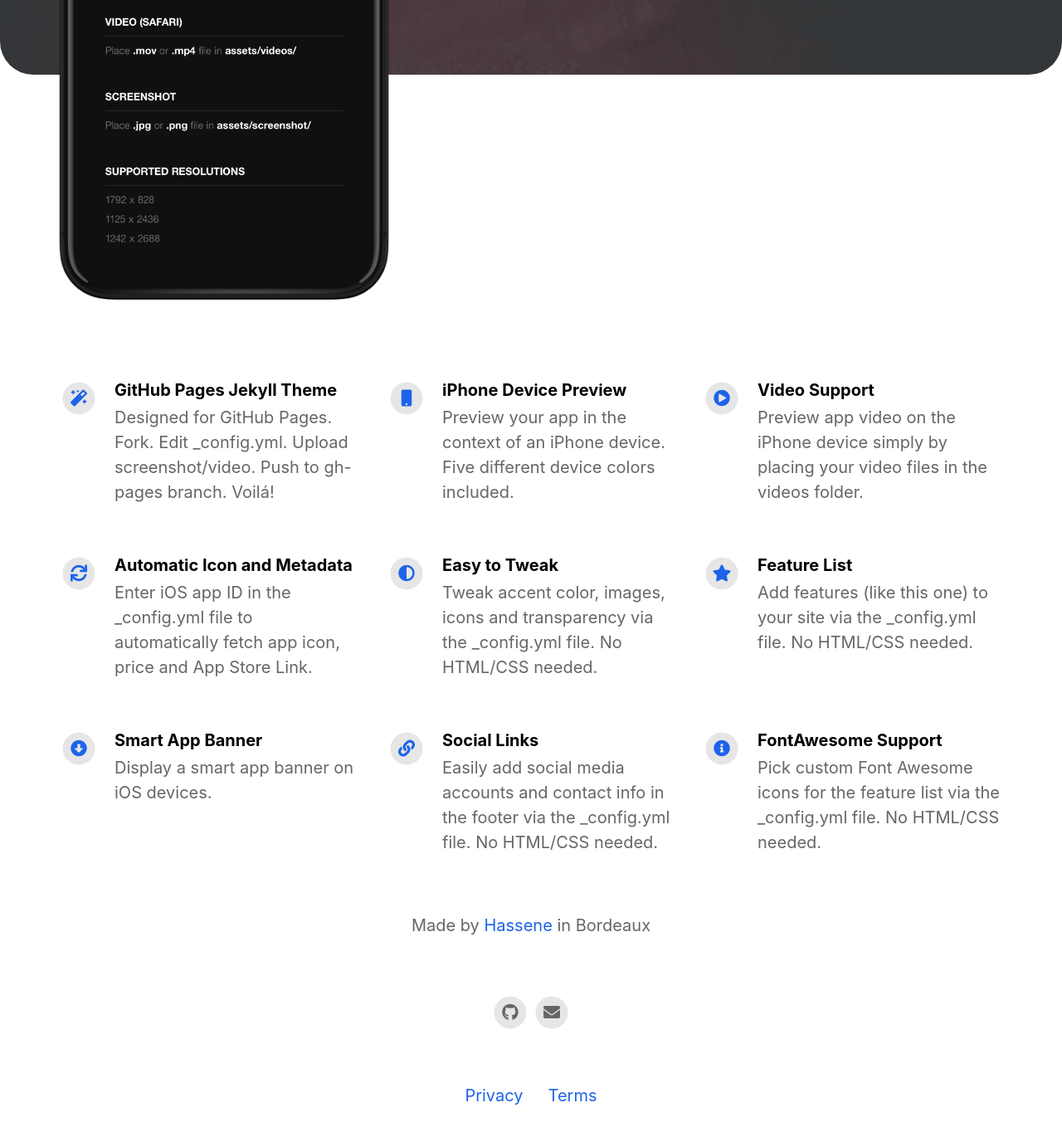
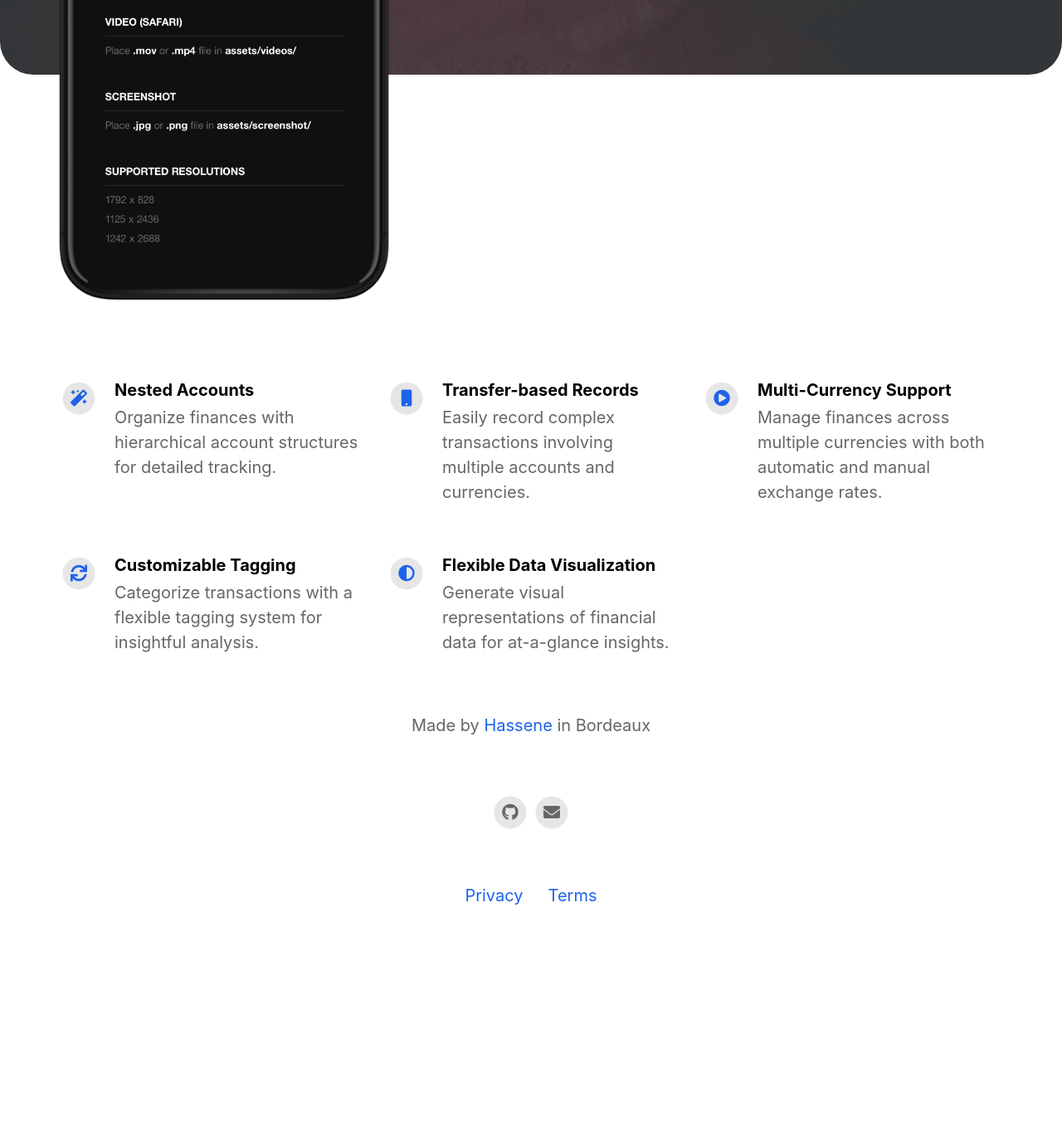
Before and after one commit to kardaj/pennybirdapp, a Jekyll site: the page built from index.html, in a window 1280 px wide and 1400 px high, scrolled down 624 px. Shown: the top 1370 px of the window at 83% size. Built offline with Jekyll 4.4.1, drawn with Linux system fonts in a browser that asks for light colours; nearby versions of some CDN libraries; after the commit the page ends 1783 px from its top, so only the background shows below that; some of the changed text lies outside the part shown.

Commit message:
Update _config.yml

```diff
--- a/_config.yml
+++ b/_config.yml
@@ -13,7 +13,7 @@ presskit_download_link                    :
 app_icon                                  : # assets/appicon.png                      # Automatically populates if not set and if iOS app ID is set.  Otherwise enter path to icon file manually.
 app_name                                  :                                           # Automatically populates if not set and if iOS app ID is set.  Otherwise enter manually.
 app_price                                 :                                           # Automatically populates if not set and if iOS app ID is set.  Otherwise enter manually.
-app_description                           : Write a short tagline for your app.
+app_description                           : Your personal finance companion.
 
 enable_smart_app_banner                   : true                                      # Set to true to show a smart app banner at top of page on mobile devices.
 
@@ -36,45 +36,26 @@ mastodon_link                             :
 # Feature List                            Edit, add or remove features to be presented.
 features                                  :
 
-  - title                                 : GitHub Pages Jekyll Theme
-    description                           : Designed for GitHub Pages. Fork. Edit _config.yml. Upload screenshot/video. Push to gh-pages branch. Voilá!
+  - title                                 : Nested Accounts
+    description                           : Organize finances with hierarchical account structures for detailed tracking.
     fontawesome_icon_name                 : magic
 
-  - title                                 : iPhone Device Preview
-    description                           : Preview your app in the context of an iPhone device. Five different device colors included.
+  - title                                 : Transfer-based Records
+    description                           : Easily record complex transactions involving multiple accounts and currencies.
     fontawesome_icon_name                 : mobile
 
-  - title                                 : Video Support
-    description                           : Preview app video on the iPhone device simply by placing your video files in the videos folder.
+  - title                                 : Multi-Currency Support
+    description                           : Manage finances across multiple currencies with both automatic and manual exchange rates.
     fontawesome_icon_name                 : play-circle
 
-  - title                                 : Automatic Icon and Metadata
-    description                           : Enter iOS app ID in the _config.yml file to automatically fetch app icon, price and App Store Link.
+  - title                                 : Customizable Tagging
+    description                           : Categorize transactions with a flexible tagging system for insightful analysis.
     fontawesome_icon_name                 : sync
 
-  - title                                 : Easy to Tweak
-    description                           : Tweak accent color, images, icons and transparency via the _config.yml file. No HTML/CSS needed.
+  - title                                 : Flexible Data Visualization
+    description                           : Generate visual representations of financial data for at-a-glance insights.
     fontawesome_icon_name                 : adjust
 
-  - title                                 : Feature List
-    description                           : Add features (like this one) to your site via the _config.yml file. No HTML/CSS needed.
-    fontawesome_icon_name                 : star
-
-  - title                                 : Smart App Banner
-    description                           : Display a smart app banner on iOS devices.
-    fontawesome_icon_name                 : arrow-alt-circle-down
-
-  - title                                 : Social Links
-    description                           : Easily add social media accounts and contact info in the footer via the _config.yml file. No HTML/CSS needed.
-    fontawesome_icon_name                 : link
-
-  - title                                 : FontAwesome Support
-    description                           : Pick custom Font Awesome icons for the feature list via the _config.yml file. No HTML/CSS needed.
-    fontawesome_icon_name                 : info-circle
-
-  - title                                 : # New Feature Title
-    description                           : # New Feature Description
-    fontawesome_icon_name                 : # Enter Font Awesome icon name (e.g. star). Find icons on fontawesome.com/icons.
 
 
 
```
